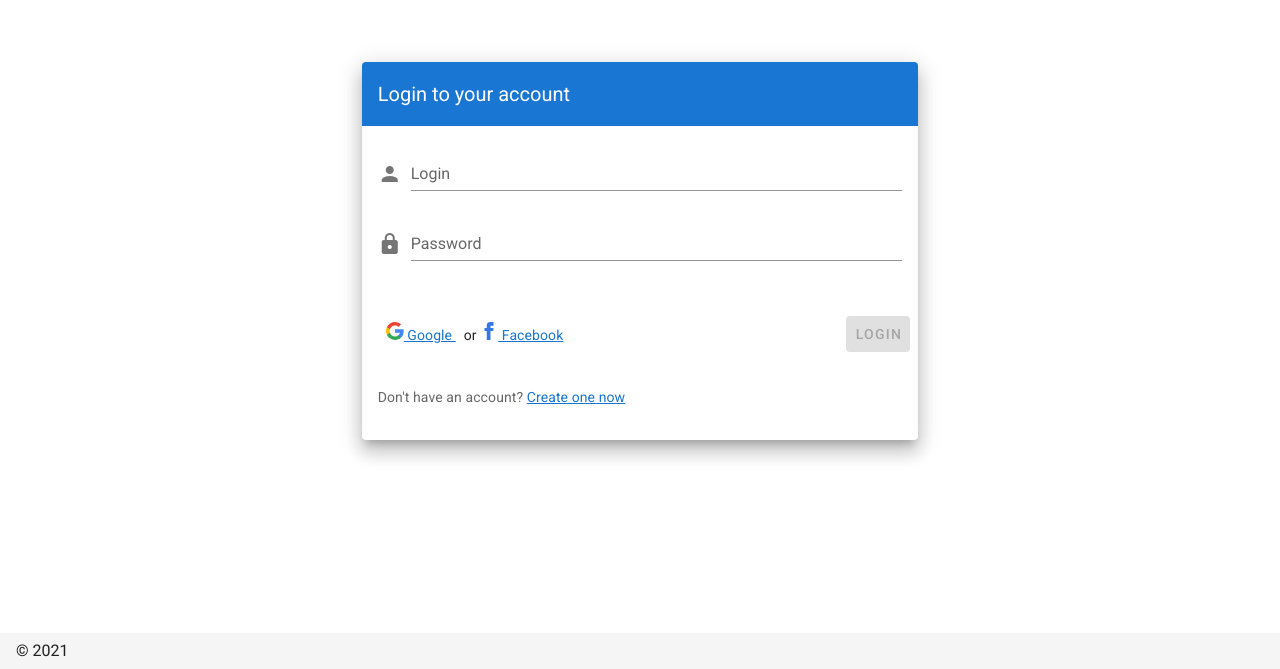
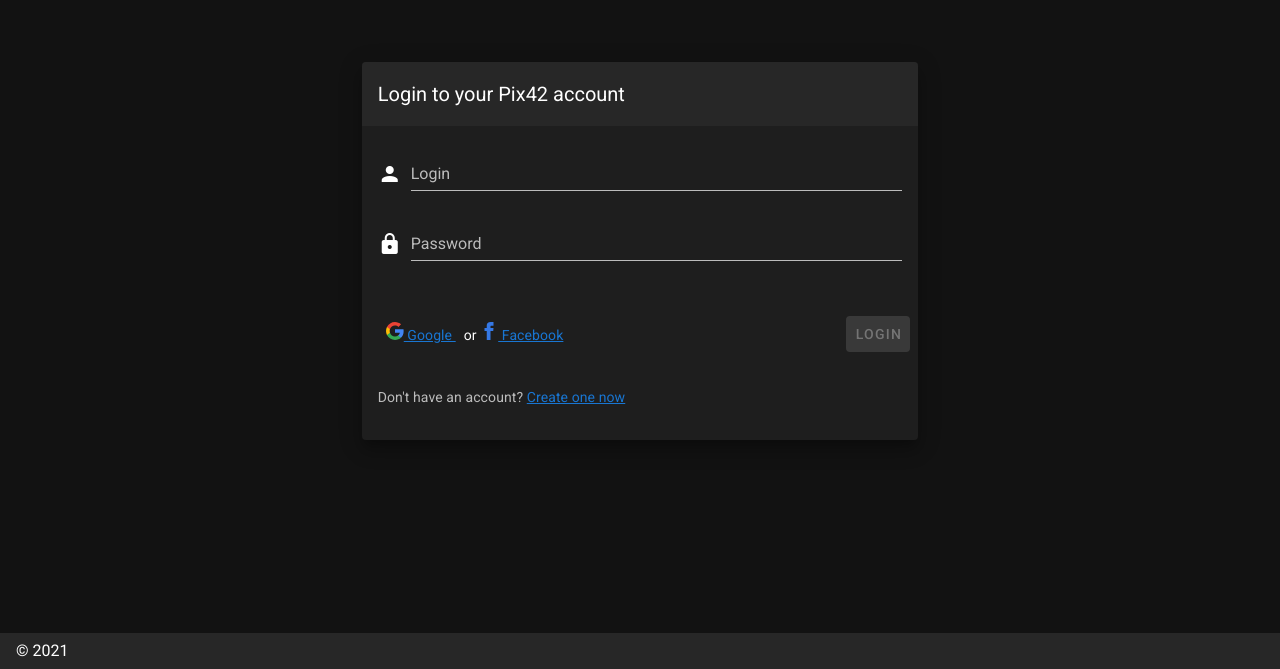
Before and after one commit to z-developer/Pix42-front, a Nuxt app: page /Login in a window 1280 px wide. Shown: the part 131-800 px from the top of the page. Built offline with nearby package versions, Linux system fonts and the light colour scheme.

Commit message:
added ui changes for coloring

```diff
--- a/nuxt.config.js
+++ b/nuxt.config.js
@@ -89,7 +89,7 @@ export default {
         customVariables: [ '~/assets/scss/variables.scss' ],
 
         theme: {
-            dark: false,
+            dark: true,
 
             themes: {
                 dark: {
--- a/pages/Login/index.vue
+++ b/pages/Login/index.vue
@@ -10,11 +10,10 @@
         >
             <v-card class="elevation-12">
                 <v-toolbar
-                    color="primary"
                     dark
                     flat
                 >
-                    <v-toolbar-title>Login to your account</v-toolbar-title>
+                    <v-toolbar-title>Login to your Pix42 account</v-toolbar-title>
                 </v-toolbar>
 
                 <v-card-text>
@@ -24,7 +23,7 @@
                             label="Login"
                             name="login"
                             prepend-icon="mdi-account"
-                            :rules="usernameRule"
+                            :rules="emailRule"
                             type="text"
                         />
 
--- a/pages/Logout/index.vue
+++ b/pages/Logout/index.vue
@@ -11,7 +11,7 @@ export default {
 
     created() {
         // TODO clean localstorage and logout
-        this.$router.push('/');
+        this.$router.push('/login');
     },
 };
 </script>
--- a/pages/Register/index.vue
+++ b/pages/Register/index.vue
@@ -10,11 +10,10 @@
         >
             <v-card class="elevation-12">
                 <v-toolbar
-                    color="primary"
                     dark
                     flat
                 >
-                    <v-toolbar-title>Create new acoount</v-toolbar-title>
+                    <v-toolbar-title>Create new Pix42 account</v-toolbar-title>
                 </v-toolbar>
 
                 <v-card-text>
```
